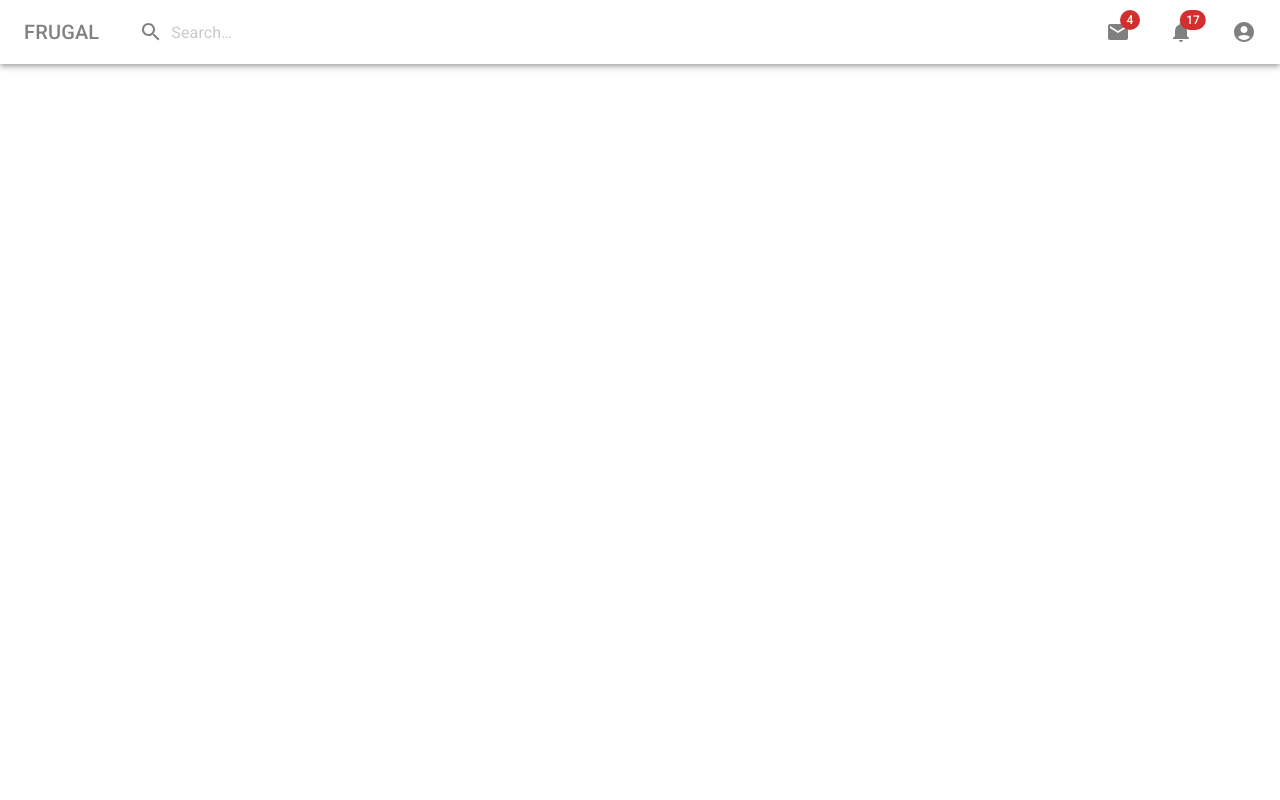
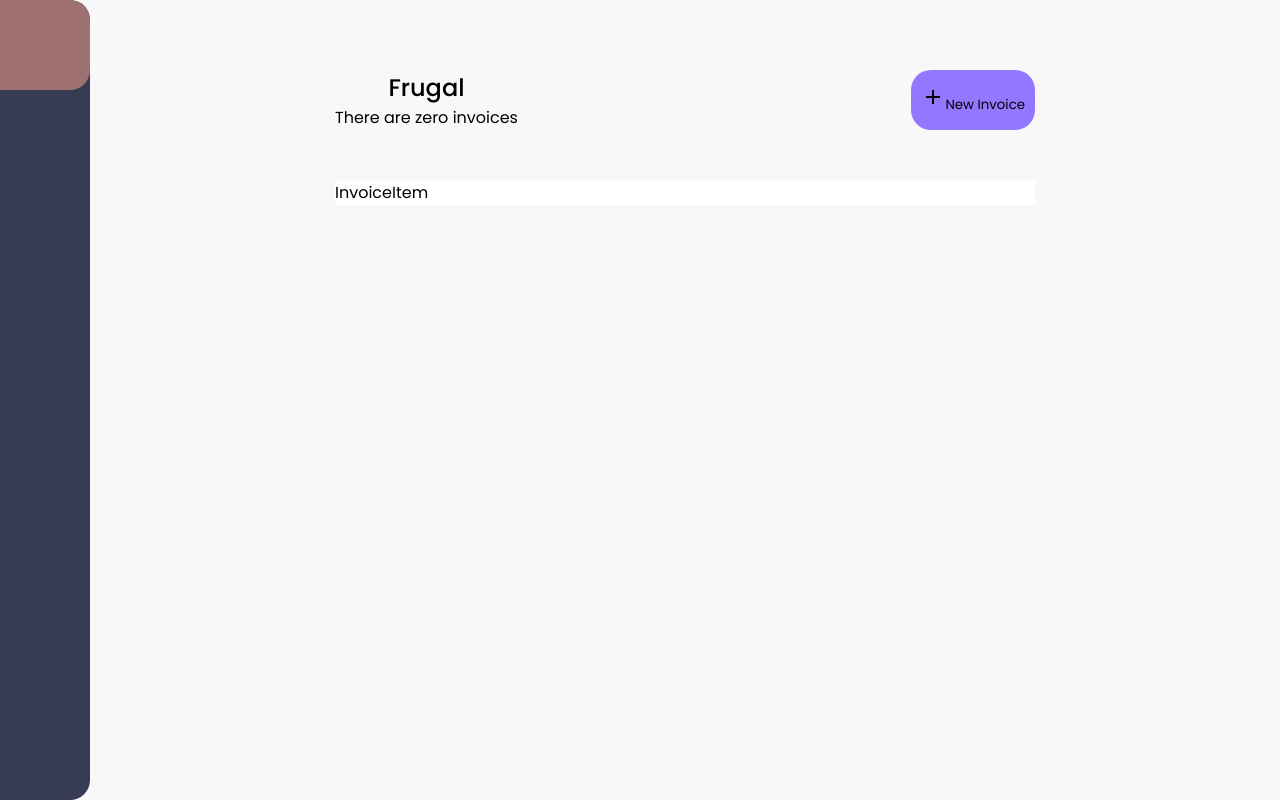
Before and after one commit to TheChrisader/expense-tracker, a React (Create React App) app in the folder client/: page / in a window 1280 px wide. Built offline with nearby package versions, Linux system fonts and the light colour scheme.

Commit message:
replace mui with styled components

```diff
--- a/client/package.json
+++ b/client/package.json
@@ -3,16 +3,14 @@
   "version": "0.1.0",
   "private": true,
   "dependencies": {
-    "@emotion/react": "^11.10.4",
-    "@emotion/styled": "^11.10.4",
     "@mui/icons-material": "^5.10.6",
-    "@mui/material": "^5.10.7",
     "@testing-library/jest-dom": "^5.16.4",
     "@testing-library/react": "^12.1.4",
     "@testing-library/user-event": "^13.5.0",
     "react": "^18.0.0",
     "react-dom": "^18.0.0",
     "react-scripts": "5.0.0",
+    "styled-components": "^5.3.6",
     "web-vitals": "^2.1.4"
   },
   "scripts": {
--- a/client/public/index.html
+++ b/client/public/index.html
@@ -11,12 +11,16 @@
     <link rel="manifest" href="%PUBLIC_URL%/manifest.json" />
     <link
       rel="stylesheet"
-      href="https://fonts.googleapis.com/css?family=Roboto:100,200,300,400,500,700&display=swap"
+      href="https://fonts.googleapis.com/css?family=Poppins:100,200,300,400,500,700&display=swap"
     />
     <style>
       * {
-        font-family: "Roboto", sans-serif;
+        font-family: "Poppins", sans-serif;
         margin: 0;
+      }
+
+      a {
+        text-decoration: none;
       }
     </style>
 
--- a/client/src/App.js
+++ b/client/src/App.js
@@ -1,11 +1,27 @@
-import { Box } from "@mui/material";
+import React, { useState } from "react";
+import styled from "styled-components";
+import { ThemeProvider } from "styled-components";
+
+import Main from "./components/Main";
 import Navbar from "./components/Navbar";
 
+import { lightTheme, darkTheme } from "./theme";
+
+const AppWrapper = styled.main`
+  display: flex;
+  height: 100vh;
+  background-color: ${(props) => props.theme.colors.main.background};
+`;
+
 function App() {
+  const [isThemeLight, setisThemeLight] = useState(true);
   return (
-    <Box>
-      <Navbar />
-    </Box>
+    <ThemeProvider theme={isThemeLight ? lightTheme : darkTheme}>
+      <AppWrapper>
+        <Navbar />
+        <Main />
+      </AppWrapper>
+    </ThemeProvider>
   );
 }
 
--- /dev/null
+++ b/client/src/components/InvoiceItem.jsx
@@ -0,0 +1,13 @@
+import React from "react";
+import styled from "styled-components";
+
+const ItemWrapper = styled.div`
+  background-color: #fff;
+  width: 100%;
+`;
+
+const InvoiceItem = () => {
+  return <ItemWrapper>InvoiceItem</ItemWrapper>;
+};
+
+export default InvoiceItem;
--- /dev/null
+++ b/client/src/components/Main.jsx
@@ -0,0 +1,66 @@
+import React from "react";
+import styled from "styled-components";
+
+import AddIcon from "@mui/icons-material/Add";
+import InvoiceItem from "./InvoiceItem";
+
+const Wrapper = styled.main`
+  flex: 1;
+  display: flex;
+  justify-content: center;
+  margin-top: 50px;
+`;
+
+const Container = styled.section`
+  padding: 20px;
+  width: 700px;
+`;
+
+const HeaderWrapper = styled.div`
+  display: flex;
+  margin-bottom: 50px;
+`;
+
+const HeaderContainer = styled.div`
+  display: flex;
+  flex-direction: column;
+  align-items: center;
+  margin-right: auto;
+`;
+
+const Header = styled.h1`
+  font-weight: 500;
+`;
+
+const SubHeader = styled.span`
+  font-weight: 400;
+`;
+
+const Button = styled.button`
+  border: none;
+  border-radius: 20px;
+  padding: 10px;
+  background-color: ${(props) => props.theme.colors.main.primary};
+`;
+
+const Main = () => {
+  return (
+    <Wrapper>
+      <Container>
+        <HeaderWrapper>
+          <HeaderContainer>
+            <Header>Frugal</Header>
+            <SubHeader>There are zero invoices</SubHeader>
+          </HeaderContainer>
+          <Button>
+            <AddIcon />
+            New Invoice
+          </Button>
+        </HeaderWrapper>
+        <InvoiceItem />
+      </Container>
+    </Wrapper>
+  );
+};
+
+export default Main;
--- a/client/src/components/Navbar.jsx
+++ b/client/src/components/Navbar.jsx
@@ -1,237 +1,27 @@
-import * as React from "react";
-import { styled, alpha } from "@mui/material/styles";
-import AppBar from "@mui/material/AppBar";
-import Box from "@mui/material/Box";
-import Toolbar from "@mui/material/Toolbar";
-import IconButton from "@mui/material/IconButton";
-import Typography from "@mui/material/Typography";
-import InputBase from "@mui/material/InputBase";
-import Badge from "@mui/material/Badge";
-import MenuItem from "@mui/material/MenuItem";
-import Menu from "@mui/material/Menu";
-import MenuIcon from "@mui/icons-material/Menu";
-import SearchIcon from "@mui/icons-material/Search";
-import AccountCircle from "@mui/icons-material/AccountCircle";
-import MailIcon from "@mui/icons-material/Mail";
-import NotificationsIcon from "@mui/icons-material/Notifications";
-import MoreIcon from "@mui/icons-material/MoreVert";
+import React from "react";
+import styled from "styled-components";
 
-const Search = styled("div")(({ theme }) => ({
-  position: "relative",
-  borderRadius: theme.shape.borderRadius,
-  backgroundColor: alpha(theme.palette.common.white, 0.15),
-  "&:hover": {
-    backgroundColor: alpha(theme.palette.common.white, 0.25),
-  },
-  marginRight: theme.spacing(2),
-  marginLeft: 0,
-  width: "100%",
-  [theme.breakpoints.up("sm")]: {
-    marginLeft: theme.spacing(3),
-    width: "auto",
-  },
-}));
+const StyledNavbar = styled.nav`
+  width: 90px;
+  border-top-right-radius: 20px;
+  border-bottom-right-radius: 20px;
+  background-color: #373b53;
+`;
 
-const SearchIconWrapper = styled("div")(({ theme }) => ({
-  padding: theme.spacing(0, 2),
-  height: "100%",
-  position: "absolute",
-  pointerEvents: "none",
-  display: "flex",
-  alignItems: "center",
-  justifyContent: "center",
-}));
+const NavbarIcon = styled.div`
+  height: 90px;
+  background-color: #9e7070;
+  border-top-right-radius: 20px;
+  border-bottom-right-radius: 20px;
+  margin-bottom: auto;
+`;
 
-const StyledInputBase = styled(InputBase)(({ theme }) => ({
-  color: "inherit",
-  "& .MuiInputBase-input": {
-    padding: theme.spacing(1, 1, 1, 0),
-    // vertical padding + font size from searchIcon
-    paddingLeft: `calc(1em + ${theme.spacing(4)})`,
-    transition: theme.transitions.create("width"),
-    width: "100%",
-    [theme.breakpoints.up("md")]: {
-      width: "20ch",
-    },
-  },
-}));
+const Navbar = () => {
+  return (
+    <StyledNavbar>
+      <NavbarIcon />
+    </StyledNavbar>
+  );
+};
 
-export default function PrimarySearchAppBar() {
-  const [anchorEl, setAnchorEl] = React.useState(null);
-  const [mobileMoreAnchorEl, setMobileMoreAnchorEl] = React.useState(null);
-
-  const isMenuOpen = Boolean(anchorEl);
-  const isMobileMenuOpen = Boolean(mobileMoreAnchorEl);
-
-  const handleProfileMenuOpen = (event) => {
-    setAnchorEl(event.currentTarget);
-  };
-
-  const handleMobileMenuClose = () => {
-    setMobileMoreAnchorEl(null);
-  };
-
-  const handleMenuClose = () => {
-    setAnchorEl(null);
-    handleMobileMenuClose();
-  };
-
-  const handleMobileMenuOpen = (event) => {
-    setMobileMoreAnchorEl(event.currentTarget);
-  };
-
-  const menuId = "primary-search-account-menu";
-  const renderMenu = (
-    <Menu
-      anchorEl={anchorEl}
-      anchorOrigin={{
-        vertical: "top",
-        horizontal: "right",
-      }}
-      id={menuId}
-      keepMounted
-      transformOrigin={{
-        vertical: "top",
-        horizontal: "right",
-      }}
-      open={isMenuOpen}
-      onClose={handleMenuClose}
-    >
-      <MenuItem onClick={handleMenuClose}>Profile</MenuItem>
-      <MenuItem onClick={handleMenuClose}>My account</MenuItem>
-    </Menu>
-  );
-
-  const mobileMenuId = "primary-search-account-menu-mobile";
-  const renderMobileMenu = (
-    <Menu
-      anchorEl={mobileMoreAnchorEl}
-      anchorOrigin={{
-        vertical: "top",
-        horizontal: "right",
-      }}
-      id={mobileMenuId}
-      keepMounted
-      transformOrigin={{
-        vertical: "top",
-        horizontal: "right",
-      }}
-      open={isMobileMenuOpen}
-      onClose={handleMobileMenuClose}
-    >
-      <MenuItem>
-        <IconButton size="large" aria-label="show 4 new mails" color="inherit">
-          <Badge badgeContent={4} color="error">
-            <MailIcon />
-          </Badge>
-        </IconButton>
-        <p>Messages</p>
-      </MenuItem>
-      <MenuItem>
-        <IconButton
-          size="large"
-          aria-label="show 17 new notifications"
-          color="inherit"
-        >
-          <Badge badgeContent={17} color="error">
-            <NotificationsIcon />
-          </Badge>
-        </IconButton>
-        <p>Notifications</p>
-      </MenuItem>
-      <MenuItem onClick={handleProfileMenuOpen}>
-        <IconButton
-          size="large"
-          aria-label="account of current user"
-          aria-controls="primary-search-account-menu"
-          aria-haspopup="true"
-          color="inherit"
-        >
-          <AccountCircle />
-        </IconButton>
-        <p>Profile</p>
-      </MenuItem>
-    </Menu>
-  );
-
-  return (
-    <Box sx={{ flexGrow: 1 }}>
-      <AppBar position="sticky" sx={{ backgroundColor: "transparent" }}>
-        <Toolbar sx={{ color: "gray" }}>
-          <IconButton
-            size="large"
-            edge="start"
-            color="inherit"
-            aria-label="open drawer"
-            sx={{ mr: 2, display: { xs: "block", md: "none" } }}
-          >
-            <MenuIcon />
-          </IconButton>
-          <Typography
-            variant="h6"
-            noWrap
-            component="div"
-            sx={{ display: { xs: "none", sm: "block" } }}
-          >
-            FRUGAL
-          </Typography>
-          <Search>
-            <SearchIconWrapper>
-              <SearchIcon />
-            </SearchIconWrapper>
-            <StyledInputBase
-              placeholder="Search…"
-              inputProps={{ "aria-label": "search" }}
-            />
-          </Search>
-          <Box sx={{ flexGrow: 1 }} />
-          <Box sx={{ display: { xs: "none", md: "flex" }, gap: "15px" }}>
-            <IconButton
-              size="large"
-              aria-label="show 4 new mails"
-              color="inherit"
-            >
-              <Badge badgeContent={4} color="error">
-                <MailIcon />
-              </Badge>
-            </IconButton>
-            <IconButton
-              size="large"
-              aria-label="show 17 new notifications"
-              color="inherit"
-            >
-              <Badge badgeContent={17} color="error">
-                <NotificationsIcon />
-              </Badge>
-            </IconButton>
-            <IconButton
-              size="large"
-              edge="end"
-              aria-label="account of current user"
-              aria-controls={menuId}
-              aria-haspopup="true"
-              onClick={handleProfileMenuOpen}
-              color="inherit"
-            >
-              <AccountCircle />
-            </IconButton>
-          </Box>
-          <Box sx={{ display: { xs: "flex", md: "none" } }}>
-            <IconButton
-              size="large"
-              aria-label="show more"
-              aria-controls={mobileMenuId}
-              aria-haspopup="true"
-              onClick={handleMobileMenuOpen}
-              color="inherit"
-            >
-              <MoreIcon />
-            </IconButton>
-          </Box>
-        </Toolbar>
-      </AppBar>
-      {renderMobileMenu}
-      {renderMenu}
-    </Box>
-  );
-}
+export default Navbar;
--- a/client/src/index.js
+++ b/client/src/index.js
@@ -1,5 +1,6 @@
 import React from "react";
 import ReactDOM from "react-dom/client";
+
 import App from "./App";
 
 const root = ReactDOM.createRoot(document.getElementById("root"));
--- /dev/null
+++ b/client/src/theme.js
@@ -0,0 +1,23 @@
+export const lightTheme = {
+  colors: {
+    main: {
+      primary: "#9277FF",
+      background: "#F8F8FB",
+    },
+    text: {
+      primary: "#0C0E16",
+    },
+  },
+};
+
+export const darkTheme = {
+  colors: {
+    main: {
+      primary: "#9277FF",
+      background: "#141625",
+    },
+    text: {
+      primary: "#0C0E16",
+    },
+  },
+};
```
Also changed, not shown: 1 other file (tests, documents, lock files or other folders).
